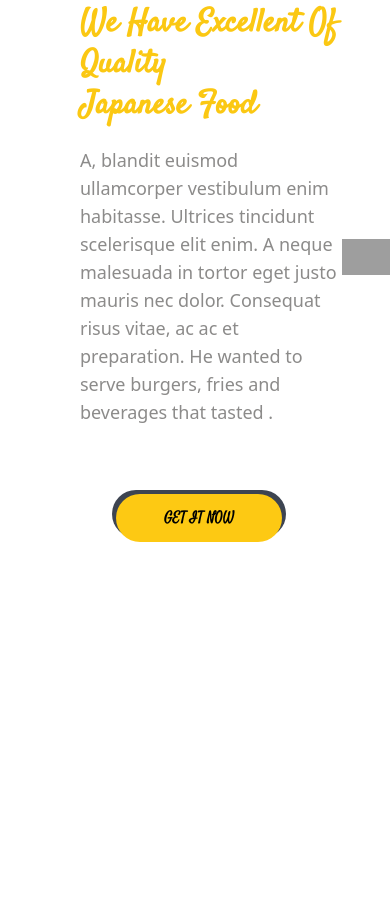
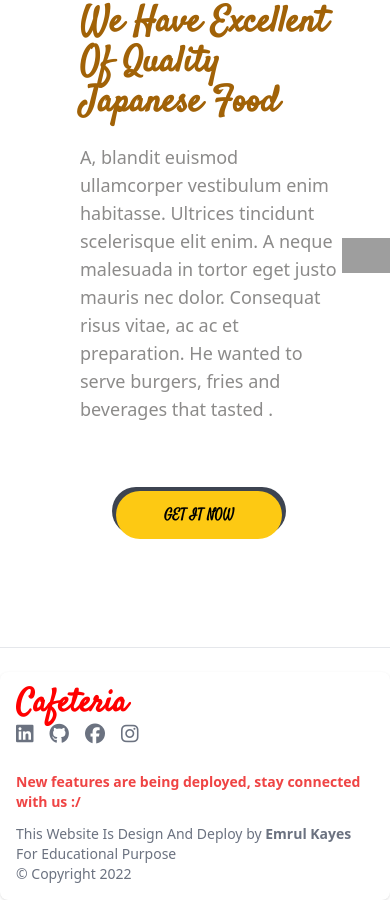
Before and after one commit to its-kayes/cafeteria-client, a React (Create React App) app: page / in a window 390 px wide. Shown: the part 4878-5778 px from the top of the page. Before the commit the page ends 5448 px from the top, so only its background shows below. Built offline with nearby package versions, Linux system fonts and the light colour scheme; grey boxes are pictures that could not be loaded.

Commit message:
Footer Added , Design on Why chosse Us change

```diff
--- a/src/App.js
+++ b/src/App.js
@@ -11,6 +11,7 @@ import Menu from './components/menu/Menu';
 import { Navbar } from './Navbar/Navbar';
 import PerProduct from './components/perProduct/PerProduct';
 import Cart from './components/cart/Cart';
+import Footer from './components/footer/Footer';
 
 
 function App() {
@@ -26,6 +27,7 @@ function App() {
         <Route path='/foods/:id' element={<PerProduct />} />
         <Route path='/cart' element={<Cart />} />
       </Routes>
+      <Footer />
       <ToastContainer />
     </div>
   );
--- a/src/Navbar/Navbar.js
+++ b/src/Navbar/Navbar.js
@@ -68,7 +68,8 @@ export const Navbar = () => {
                                 {menuItems}
                             </ul>
                         </li> */}
-                        <li tabIndex="0">
+
+                        {/* <li tabIndex="0">
                             <a>
                                 <p className='font-semibold'> PAGES </p>
                                 <svg className="fill-current" xmlns="http://www.w3.org/2000/svg" width="20" height="20" viewBox="0 0 24 24"><path d="M7.41,8.58L12,13.17L16.59,8.58L18,10L12,16L6,10L7.41,8.58Z" /></svg>
@@ -79,10 +80,12 @@ export const Navbar = () => {
                                 <li><Link to='/menulist' className='font-semibold'>Menu List</Link></li>
                                 <li><Link to='/shop' className='font-semibold'>Shop</Link></li>
                             </ul>
-                        </li>
+                        </li> */}
                         {/* <li><Link to='/cart'><p className='font-semibold'>CART</p></Link></li> */}
                         <li><Link to='/about'><p className='font-semibold'>ABOUT</p></Link></li>
                         <li><Link to='/contact'><p className='font-semibold'>CONTACT</p></Link></li>
+                        <li><Link to='/blogs'><p className='font-semibold'>BLOGS</p></Link></li>
+
                     </ul>
                 </div>
             </div>
--- /dev/null
+++ b/src/components/footer/Footer.js
@@ -0,0 +1,39 @@
+import React from 'react';
+import { Link } from 'react-router-dom';
+
+const Footer = () => {
+    return (
+        <div className='mt-20'>
+            <hr className="my-6 border-gray-200 sm:mx-auto dark:border-gray-700 lg:my-8" />
+
+            <footer className="p-4 bg-white rounded-lg shadow md:px-6 md:py-8 dark:bg-gray-800">
+                <div className="sm:flex sm:items-center sm:justify-between">
+                    {/* <span className="self-center text-2xl font-semibold whitespace-nowrap dark:text-white"> Clothing Warehouse </span> */}
+                    <Link to='/'><p> <span className='cursor-pointer text-2xl font-bold text-orange-400 items-center header1'>Cafeteria </span> </p></Link>
+                    <ul className="flex footer-responsive flex-wrap items-center mb-6 text-xl text-gray-500 sm:mb-0 dark:text-gray-400">
+                        <li>
+                            <a href="https://www.linkedin.com/in/emrul-kayes-b61895237/" className="mr-4 hover:underline md:mr-6 "><i className="fa-brands fa-linkedin"></i></a>
+                        </li>
+                        <li>
+                            <a href="https://github.com/its-kayes" className="mr-4 hover:underline md:mr-6"><i className="fa-brands fa-github"></i></a>
+                        </li>
+                        <li>
+                            <a href="https://www.facebook.com/kayes0000000/" className="mr-4 hover:underline md:mr-6 "><i className="fa-brands fa-facebook"></i></a>
+                        </li>
+                        <li>
+                            <a href="https://www.instagram.com/___kayes__/" className="hover:underline"><i className="fa-brands fa-instagram"></i></a>
+                        </li>
+                    </ul>
+                </div>
+                <span className="block font-bold text-sm text-red-500 sm:text-center my-3">New features are being deployed, stay connected with us :/</span>
+                <span className="block text-sm text-gray-500 sm:text-center"> This Website Is Design And Deploy by <span className='font-semibold'> <a href="https://www.linkedin.com/in/emrul-kayes-b61895237"> Emrul Kayes </a> </span> For Educational Purpose
+                </span>
+
+                <span className="block text-sm text-gray-500 sm:text-center ">© Copyright 2022</span>
+            </footer>
+
+        </div>
+    );
+};
+
+export default Footer;
--- a/src/components/home/ChooseUs.js
+++ b/src/components/home/ChooseUs.js
@@ -8,7 +8,7 @@ export const ChooseUs = () => {
 
             <div className="header1 col-span-6 pl-20 ">
                 <h2 className='text-2xl pb-6'><span className='header1'>Why choose us</span></h2>
-                <h2 className='font-bold text-4xl pb-5'><span className="header2">We Have Excellent Of Quality <br /> Japanese Food</span></h2>
+                <h2 className='font-bold text-4xl pb-5'><span className=" text-yellow-700">We Have Excellent Of Quality <br /> Japanese Food</span></h2>
                 <p className='text-lg font-sans text-[#8C8B8A]'>A, blandit euismod ullamcorper vestibulum enim habitasse. Ultrices tincidunt scelerisque elit enim. A neque malesuada in tortor eget justo mauris nec dolor. Consequat risus vitae, ac ac et preparation. He wanted to serve burgers, fries and beverages that tasted .</p>
                 <div className="p-8">
                     <button className="hover:bg-transparent duration-500 ease-in btn rounded-full border-0 text-black p-1 mt-8"><span className='btn rounded-full border-0 text-black px-12  bg-[#fdc913] hover:bg-[#fdc913]'>Get IT NOW</span></button>
```
